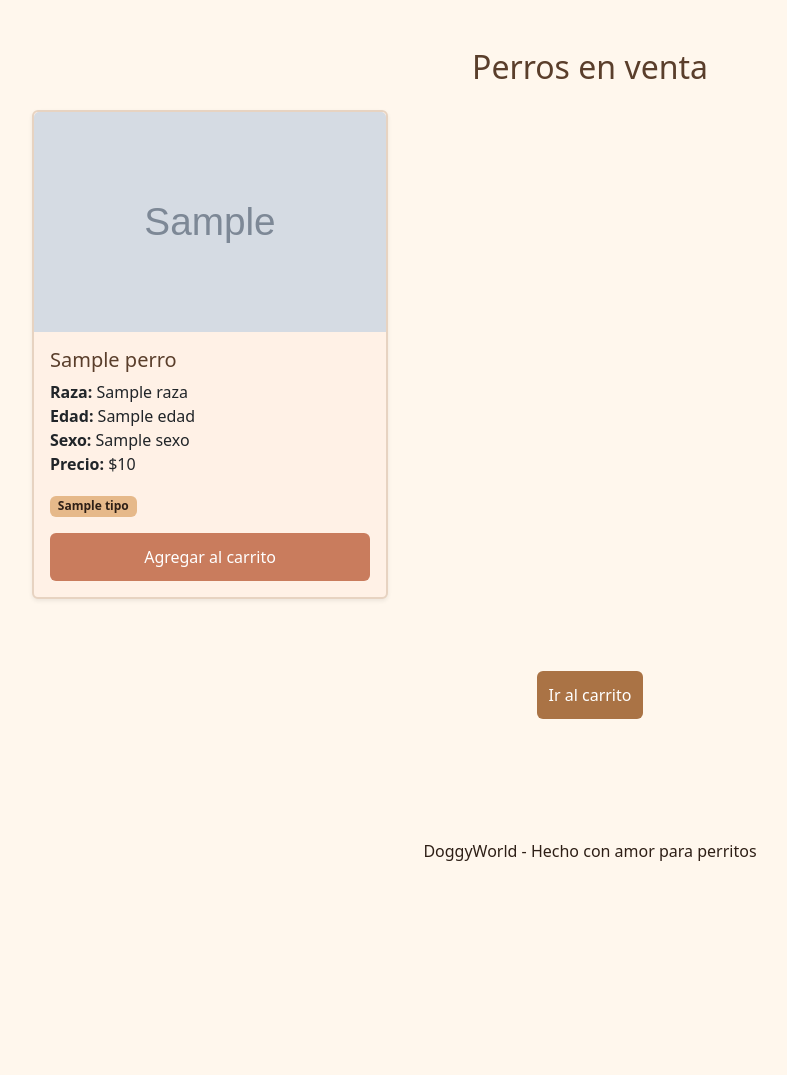
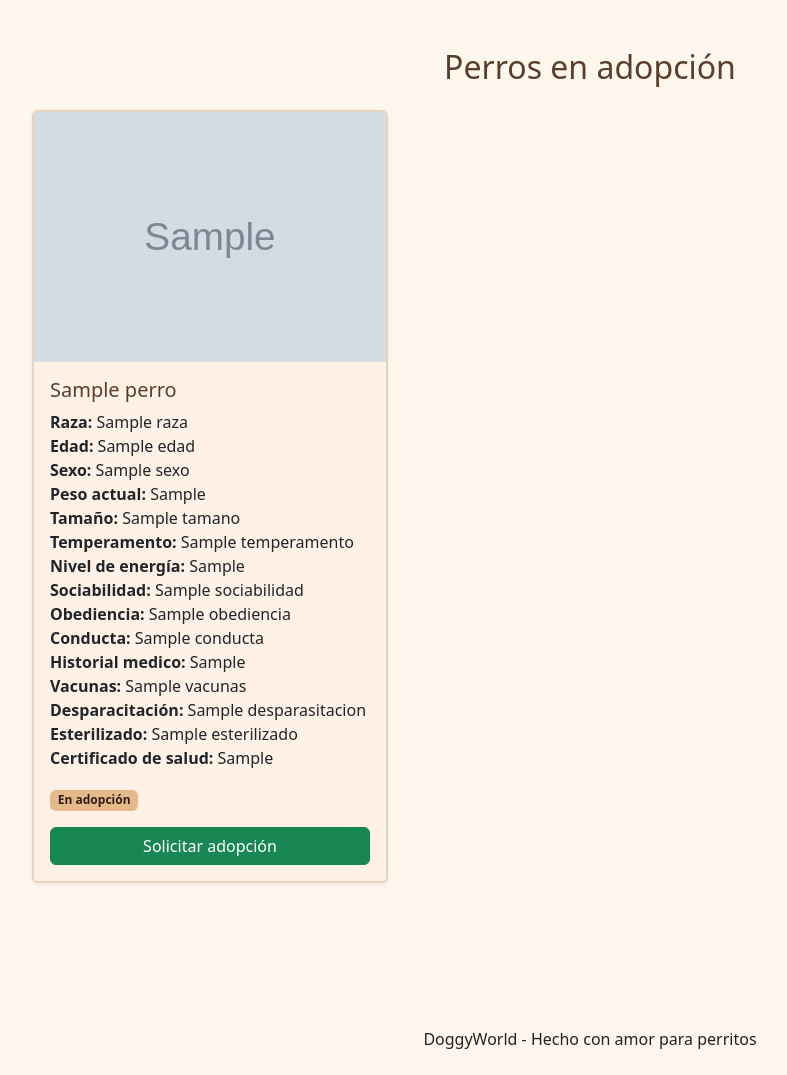
Before and after one commit to RayAlvMar/Proyecto-Final-Tienda-de-perritos, a Flask app: page /adopcion in a window 1280 px wide. Shown: the part 56-1131 px from the top of the page, without its empty margins (50-837 px from the left). Before the commit the page ends 917 px from the top, so only its background shows below. Run offline with Flask 3, Linux system fonts and the light colour scheme; the visitor is signed in with stand-in values (Sample User, id 1); grey boxes marked "Sample" are stand-in pictures; a database or web service that is not in the repository returns one stand-in record (values such as "Sample title").

Commit message:
Adopcion/Venta

```diff
--- a/main.py
+++ b/main.py
@@ -82,7 +82,7 @@ def agregar_carrito(id):
             "cantidad": 1
         })
 
-    return redirect(url_for("adopcion"))
+    return redirect(url_for("compra"))
 
 @app.route("/agregar_articulo", methods=["POST"])
 def agregar_articulo():
@@ -270,14 +270,41 @@ def base():
 
     return render_template("base.html")
 
+@app.route("/adopcion")
+def adopcion():
+    if "usuario" not in session:
+        return redirect("/login")
+
+    perros = list(perros_collection.find({
+    "tipo": "Adopcion"
+}))
+
+    return render_template("adopcion.html", perros=perros)
+
+@app.route("/solicitar_adopcion/<id>", methods=["POST"])
+def solicitar_adopcion(id):
+
+    nombre = request.form.get("nombre")
+    email = request.form.get("email")
+    telefono = request.form.get("telefono")
+    mensaje = request.form.get("mensaje")
+
+    perro = perros_collection.find_one({"_id": ObjectId(id)})
+
+    db["solicitudes"].insert_one({
+        "perro_id": id,
+        "perro_nombre": perro["nombre"],
+        "nombre": nombre,
+        "email": email,
+        "telefono": telefono,
+        "mensaje": mensaje
+    })
+
+    flash("Solicitud enviada 🐶💚", "success")
+    return redirect(url_for("adopcion"))
+
 @app.route("/compra")
 def compra():
-    if "usuario" not in session:
-        return redirect("/login")
-    return render_template("compra.html")
-
-@app.route("/adopcion")
-def adopcion():
     if "usuario" not in session:
         flash("Debes iniciar sesión para acceder a esta página", "warning")
         return redirect("/login")
@@ -285,9 +312,11 @@ def adopcion():
     print("a")
     print(dict(session))
 
-    perros = list(perros_collection.find())
+    perros = list(perros_collection.find({
+        "precio": {"$gt": 0}
+    }))
 
-    return render_template("adopcion.html", perros=perros)
+    return render_template("compra.html", perros=perros)
 
 @app.route("/articulos")
 def articulos():
@@ -341,7 +370,7 @@ def actualizar_usuario():
         return redirect(url_for("perfil"))
 
     usuarios_collection.update_one(
-        {"email": session["usuario"]},
+        {"email": session["nombre"]},
         {"$set": {"nombre": nuevo_usuario}}
     )
 
--- a/static/style.css
+++ b/static/style.css
@@ -111,3 +111,21 @@ body {
     background-size: auto 100%;
     margin-top: 5rem;
 }
+.card-img-top {
+    display: block;
+    margin: 0 auto;
+}
+.img-container {
+    width: 100%;
+    height: 250px;
+    overflow: hidden;
+    display: flex;
+    justify-content: center;
+    align-items: center;
+}
+
+.perro-img {
+    width: 100%;
+    height: 100%;
+    object-fit: cover;
+}
--- a/templates/adopcion.html
+++ b/templates/adopcion.html
@@ -4,7 +4,7 @@
 
 <div class="container py-4">
 
-    <h2 class="text-center mb-4 text-secondary-custom">Perros en venta</h2>
+    <h2 class="text-center mb-4 text-secondary-custom">Perros en adopción</h2>
 
     <div class="row">
 
@@ -12,7 +12,9 @@
         <div class="col-md-4 mb-4">
             <div class="card card-custom shadow-sm h-100">
 
-                <img src="{{ perro.imagen_url }}" class="card-img-top perro-img">
+                <div class="img-container">
+                    <img src="{{ perro.imagen_url }}" class="perro-img">
+                </div>
 
                 <div class="card-body">
 
@@ -24,31 +26,73 @@
                         <strong>Raza:</strong> {{ perro.raza }} <br>
                         <strong>Edad:</strong> {{ perro.edad }} <br>
                         <strong>Sexo:</strong> {{ perro.sexo }} <br>
-                        <strong>Precio:</strong> ${{ perro.precio or 0 }}
+                        <strong>Peso actual:</strong> {{ perro.peso_actual }} <br>
+                        <strong>Tamaño:</strong> {{ perro.tamano }} <br>
+                        <strong>Temperamento:</strong> {{ perro.temperamento }} <br>
+                        <strong>Nivel de energía:</strong> {{ perro.nivel_energia }} <br>
+                        <strong>Sociabilidad:</strong> {{ perro.sociabilidad }} <br>
+                        <strong>Obediencia:</strong> {{ perro.obediencia }} <br>
+                        <strong>Conducta:</strong> {{ perro.conducta }} <br>
+                        <strong>Historial medico:</strong> {{ perro.salud.historial_medico }} <br>
+                        <strong>Vacunas:</strong> {{ perro.salud.vacunas }} <br>
+                        <strong>Desparacitación:</strong> {{ perro.salud.desparasitacion }} <br>
+                        <strong>Esterilizado:</strong> {{ perro.salud.esterilizado }} <br>
+                        <strong>Certificado de salud:</strong> {{ perro.salud.certificado_salud }} <br>
                     </p>
 
                     <span class="badge badge-custom">
-                        {{ perro.tipo }}
+                        En adopción
                     </span>
 
-                    <form action="{{ url_for('agregar_carrito', id=perro._id) }}" method="POST" class="mt-3">
-                        <button class="btn btn-link-custom w-100">
-                            Agregar al carrito
-                        </button>
-                    </form>
+                    <button
+                        class="btn btn-success w-100 mt-3"
+                        data-bs-toggle="modal"
+                        data-bs-target="#modalAdopcion{{ perro._id }}">
+                        Solicitar adopción
+                    </button>
 
                 </div>
 
             </div>
         </div>
+
+        <div class="modal fade" id="modalAdopcion{{ perro._id }}" tabindex="-1">
+            <div class="modal-dialog">
+                <div class="modal-content">
+
+                    <form action="{{ url_for('solicitar_adopcion', id=perro._id) }}" method="POST">
+
+                        <div class="modal-header">
+                            <h5 class="modal-title">Adoptar a {{ perro.nombre }}</h5>
+                            <button type="button" class="btn-close" data-bs-dismiss="modal"></button>
+                        </div>
+
+                        <div class="modal-body">
+
+                            <input type="text" name="nombre" class="form-control mb-2" placeholder="Tu nombre" required>
+
+                            <input type="email" name="email" class="form-control mb-2" placeholder="Tu correo" required>
+
+                            <input type="text" name="telefono" class="form-control mb-2" placeholder="Teléfono" required>
+
+                            <textarea name="mensaje" class="form-control" placeholder="¿Por qué quieres adoptarlo?" required></textarea>
+
+                        </div>
+
+                        <div class="modal-footer">
+                            <button class="btn btn-success w-100">
+                                Enviar solicitud
+                            </button>
+                        </div>
+
+                    </form>
+
+                </div>
+            </div>
+        </div>
+
         {% endfor %}
 
-    </div>
-
-    <div class="text-center mt-5">
-        <a href="{{ url_for('ver_carrito') }}" class="btn btn-primary-soft">
-            Ir al carrito
-        </a>
     </div>
 
 </div>
--- a/templates/base.html
+++ b/templates/base.html
@@ -27,7 +27,7 @@
         <div class="collapse navbar-collapse" id="menu">
             {% if session.get('usuario') and request.endpoint not in ['login', 'registro', 'recuperar', 'reset'] %}
             <ul class="navbar-nav ms-auto">
-                <li class="nav-item"><a class="nav-link" href="/carrito">Compra</a></li>
+                <li class="nav-item"><a class="nav-link" href="/compra">Compra</a></li>
                 <li class="nav-item"><a class="nav-link" href="/adopcion">Adopción</a></li>
                 <li class="nav-item"><a class="nav-link" href="/articulos">Artículos</a></li>
                 <li class="nav-item"><a class="nav-link" href="/perfil">Perfil</a></li>
--- a/templates/perfil.html
+++ b/templates/perfil.html
@@ -15,7 +15,7 @@
         </p>
 
         <div class="p-2 mb-3 border rounded bg-white text-center">
-            {{ usuario.usuario }}
+            {{ usuario.nombre }}
         </div>
 
         <hr>
```
Also changed, not shown: templates/carrito.html (+5 -3 lines), templates/compra.html (+71 -3 lines).
